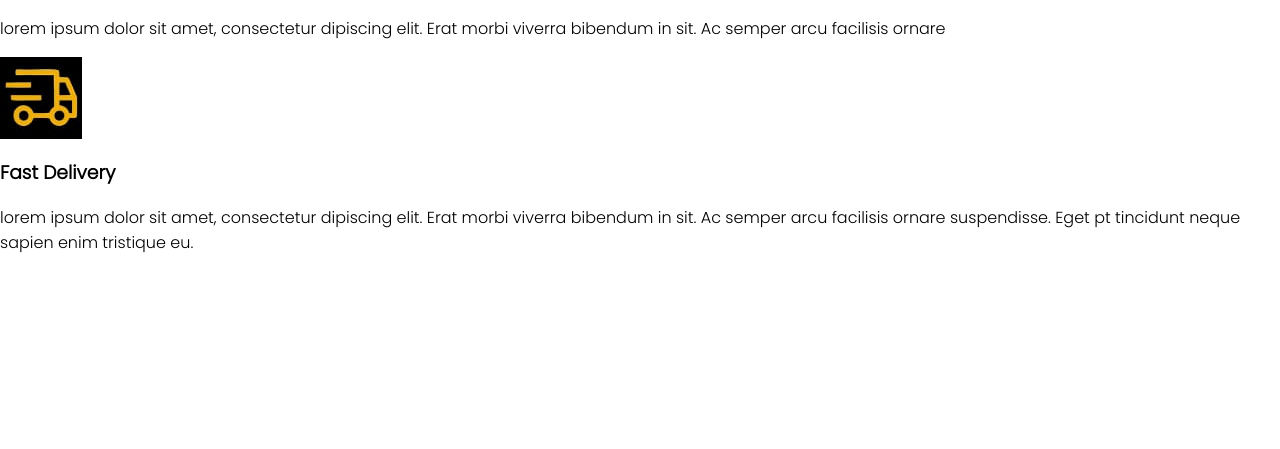
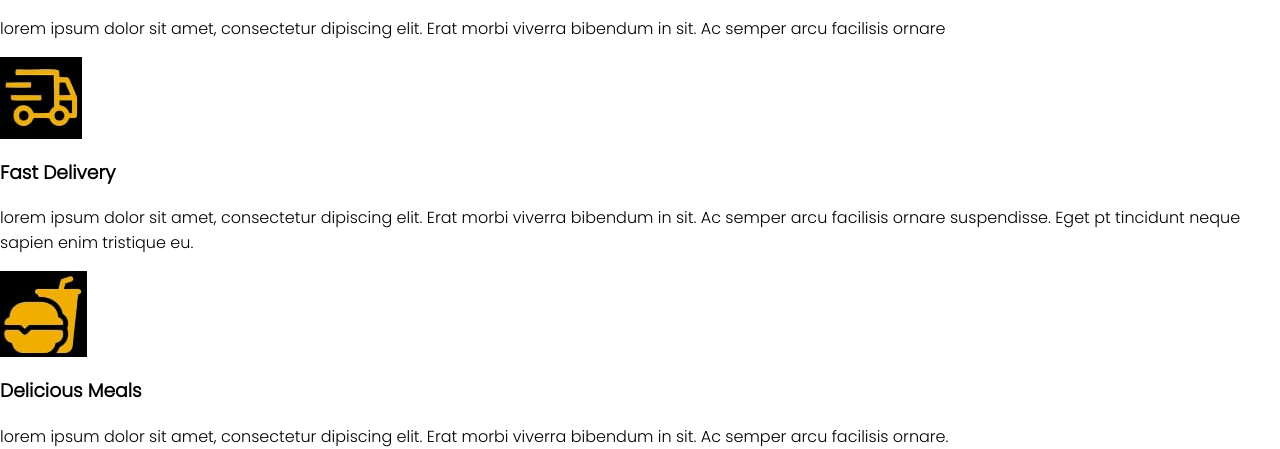
Before and after one commit to Mel-001/Burger-Palace, a plain HTML site: page index.html in a window 1280 px wide. Shown: the part 935-1384 px from the top of the page. Before the commit the page ends 1190 px from the top, so only its background shows below. Drawn offline with Linux system fonts and the light colour scheme.

Commit message:
Section 2 last item

```diff
--- a/index.html
+++ b/index.html
@@ -77,6 +77,13 @@
                 arcu facilisis ornare suspendisse. Eget pt tincidunt neque sapien enim tristique eu.</p>
 
         </div>
+        <div class="quality-item">
+            <img src="refershment.jpeg" class="quality-image">
+            <h3>Delicious Meals</h3>
+            <p>lorem ipsum dolor sit amet, consectetur dipiscing elit. Erat morbi viverra bibendum in sit. Ac semper
+                arcu facilisis ornare.</p>
+
+        </div>
     </section>
 </body>
 
```
